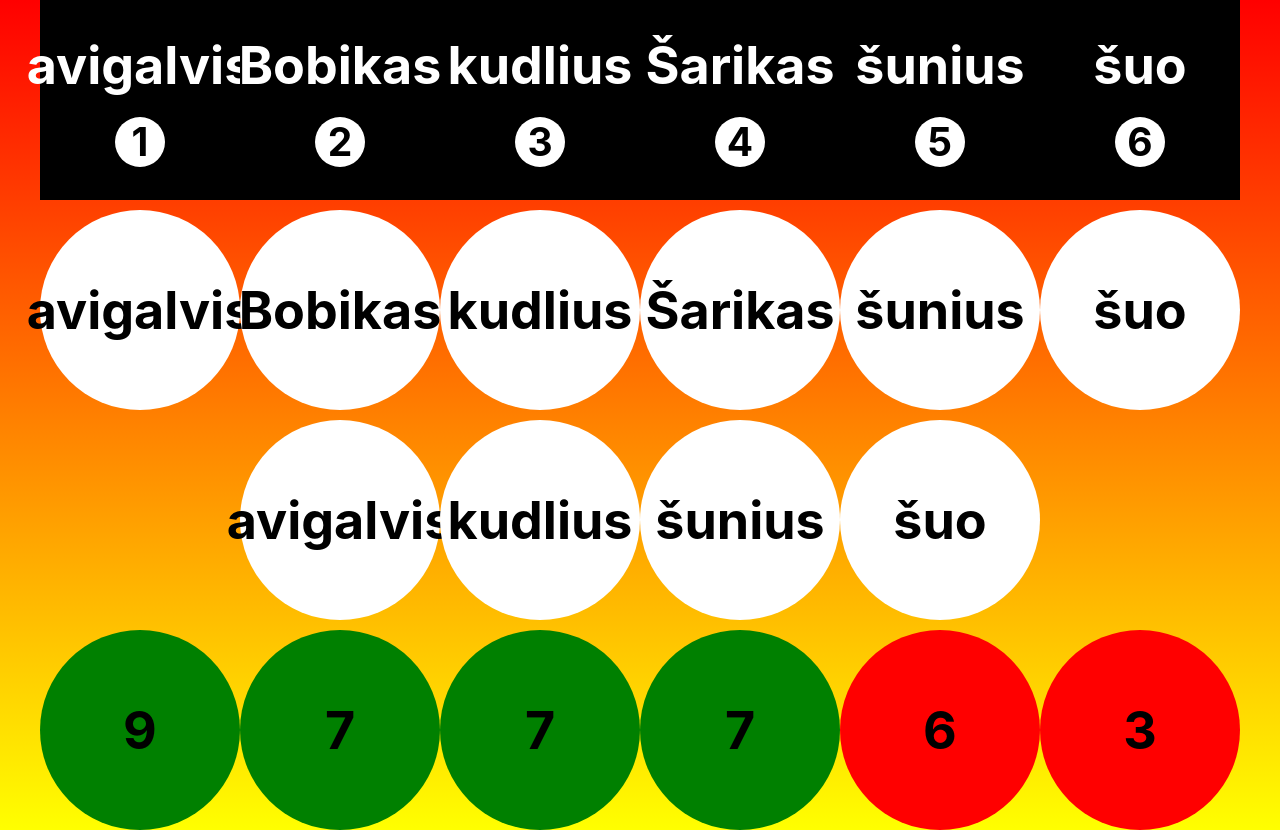
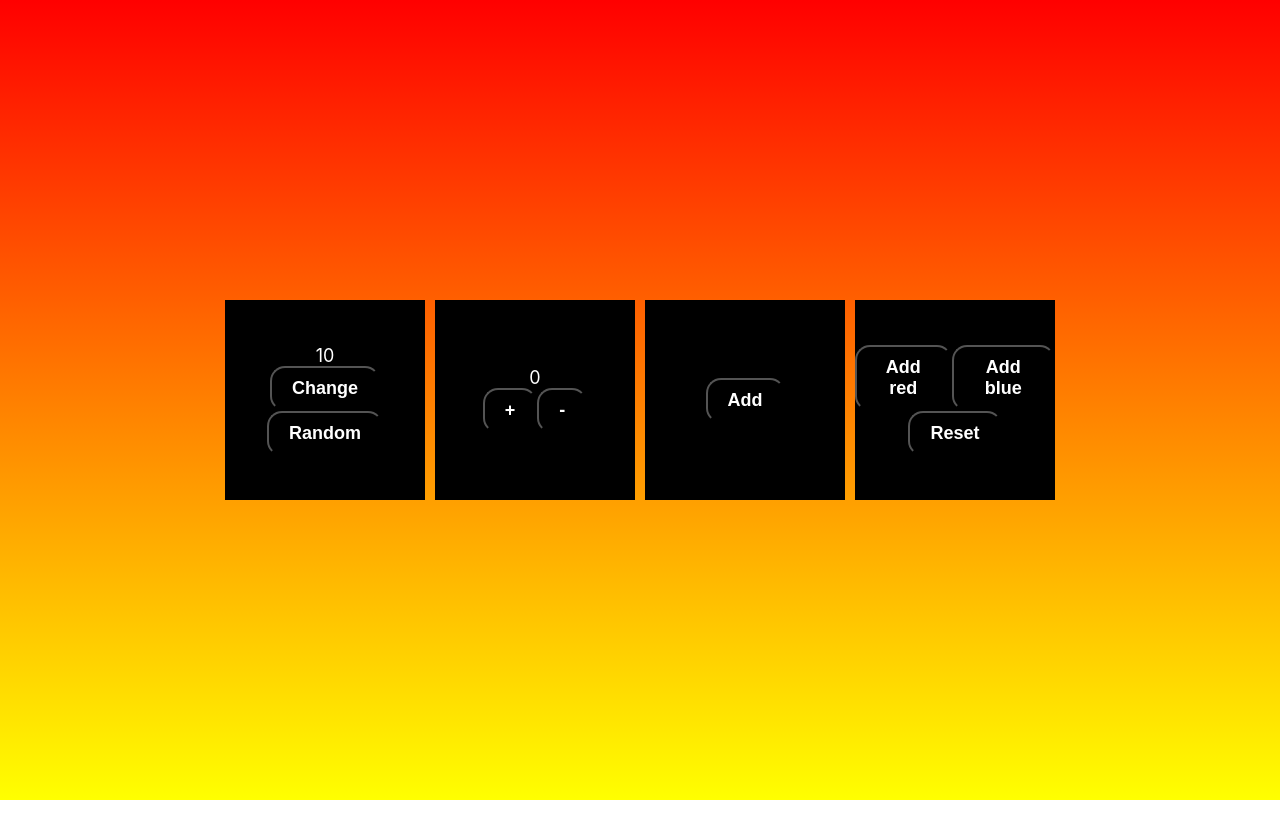
Before and after one commit to ModestasSinkevicius1/react_base, a React (Create React App) app: page / in a window 1280 px wide. After the commit the page ends 800 px from the top, so only its background shows below. Built offline with nearby package versions, Linux system fonts and the light colour scheme.

Commit message:
completed react-state tasks

```diff
--- a/src/App.css
+++ b/src/App.css
@@ -11,7 +11,7 @@
   background-color: #282c34;
   min-height: 100vh;
   display: flex;
-  flex-direction: column;
+  flex-direction: row;
   gap: 10px;
   align-items: center;
   justify-content: center;
@@ -32,40 +32,43 @@
   }
 }
 
-.dog-rect, .dog-circl{
+.change{
   display: flex;
   justify-content: center;
   align-items: center;
+  flex-direction: column;
   width: 200px;
   height: 200px;
+
   background-color: black;
-  color: white;
-  gap: 20px;
-  flex-direction: column;
 }
 
-.dog-rect h1, .dog-rect h2{
-  margin: 0;
+span{
+  font-size: 18px;
 }
 
-.line{
-  display: flex;
-  flex-direction: row;
+.btn-change,
+.btn-random{
+  padding: 10px 20px;
+  background-color: transparent;
+  color: white;
+  font-weight: bolder;
+  border-radius: 15px;
+  font-size: 18px;
 }
 
-.dog-rect h2{
+.block-container{
   display: flex;
-  justify-content: center;
-  align-items: center;
-  background-color: white;
-  color: black;
-  width: 50px;
-  height: 50px;
-  border-radius: 50%;
+  flex-wrap: wrap;
 }
 
-.dog-circl{
-  border-radius: 50%;
-  background-color: white;
-  color: black;
+.block{
+  background-color:deepskyblue;
+  width: 10px;
+  height: 10px;
+  margin: 2px;
 }
+
+.btn-block-add-container{
+  display: flex;
+}
--- a/src/App.jsx
+++ b/src/App.jsx
@@ -1,49 +1,19 @@
 import './App.css';
-
-const dogs = ['šuo', 'šunius', 'Bobikas', 'kudlius', 'Šarikas', 'avigalvis'];
+import Addition from './Components/R4/Addition';
+import Block from './Components/R4/Block';
+import Block2 from './Components/R4/Block2';
+import Change from './Components/R4/Change.jsx';
+import rand from './Utilities/random.js'
 
 //Task Main
 function App() {
   return (
     <div className="App">
       <header className="App-header" style={{backgroundImage: 'linear-gradient(red, yellow)'}}>
-        <div className='line'>
-          {
-            dogs.sort((a, b)=>b.length - a.length).map((dog, i)=>
-              <div key={i} className='dog-rect'>
-                <h1>{dog}</h1>
-                <h2>{i+1}</h2>
-              </div>
-          )
-          }
-        </div>
-        <div className='line'>
-          {
-            dogs.map((dog, i)=>
-              <div key={i} className='dog-circl'>
-                <h1>{dog}</h1>
-              </div>
-          )
-          }
-        </div>
-        <div className='line'>
-          {
-            dogs.filter(a=>a[0].toUpperCase() !== a[0]).map((dog, i)=>
-              <div key={i} className='dog-circl'>
-                <h1>{dog}</h1>
-              </div>
-          )
-          }
-        </div>
-        <div className='line'>
-          {
-            dogs.map((dog, i)=>
-              <div key={i} className='dog-circl' style={dog.length > 6 ? {backgroundColor: 'green'} : {backgroundColor: 'red'}}>
-                <h1>{dog.length}</h1>
-              </div>
-          )
-          }
-        </div>
+        <Change number={rand(5, 25)}/>
+        <Addition />
+        <Block />
+        <Block2 />
       </header>
     </div>
   );
--- /dev/null
+++ b/src/Components/R4/Addition.jsx
@@ -0,0 +1,32 @@
+import React from "react";
+
+class Addition extends React.Component{
+    constructor(){
+        super();
+        this.state = { number: 0 }
+    }
+
+    update
+
+    add = () =>{
+        this.setState({number: this.state.number + 1 });
+    }
+
+    subtract = () =>{
+        this.setState({number: this.state.number - 3 });
+    }
+
+    render(){
+        return(
+            <div className="change">
+                <span>{this.state.number}</span>
+                <div className="btn container">
+                    <button className='btn-change' onClick={this.add}>+</button>
+                    <button className='btn-random' onClick={this.subtract}>-</button>
+                </div>
+            </div>
+        );
+    }
+}
+
+export default Addition;
--- /dev/null
+++ b/src/Components/R4/Block.jsx
@@ -0,0 +1,35 @@
+import React from "react";
+
+class Block extends React.Component{
+    constructor(){
+        super();
+        this.state = { count: 0, required: 0, pressed: 0 }
+    }
+
+    addRectangle = () =>{
+        if(this.state.required <= this.state.pressed){
+            this.setState({count: this.state.count + 1, required: this.state.required + 1, pressed: 0 });
+        }
+        else{
+            this.setState({ pressed: this.state.pressed + 1 });
+        }
+    }
+
+    render(){
+        let cubes = [];
+        for(let i=0;i<this.state.count;i++){
+            cubes.push(<div key={i} className="block"></div>)
+        }
+
+        return(
+            <div className="change">
+                <button className='btn-change' onClick={this.addRectangle}>Add</button>
+                <div className="block-container">
+                    {cubes}
+                </div>
+            </div>
+        );
+    }
+}
+
+export default Block;
--- /dev/null
+++ b/src/Components/R4/Block2.jsx
@@ -0,0 +1,41 @@
+import React from "react";
+
+class Block2 extends React.Component{
+    constructor(){
+        super();
+        this.state = { count: 0 }
+        this.cubes = [];
+    }
+
+    addRed = () =>{
+        this.setState({count: this.state.count + 1});
+        this.cubes.push(<div key={this.state.count} className="block" style={{backgroundColor: 'crimson'}}></div>)
+    }
+
+    addBlue = () =>{
+        this.setState({count: this.state.count + 1});
+        this.cubes.push(<div key={this.state.count} className="block" style={{backgroundColor: 'deepskyblue'}}></div>)
+    }
+
+    reset = () =>{
+        this.setState({count: 0});
+        this.cubes.length = 0;
+    }
+
+    render(){
+        return(
+            <div className="change">
+                <div className="btn-block-add-container">
+                    <button className='btn-change' onClick={this.addRed}>Add red</button>
+                    <button className='btn-change' onClick={this.addBlue}>Add blue</button>
+                </div>
+                    <button className='btn-change' onClick={this.reset}>Reset</button>
+                <div className="block-container">
+                    {this.cubes}
+                </div>
+            </div>
+        );
+    }
+}
+
+export default Block2;
--- /dev/null
+++ b/src/Components/R4/Change.jsx
@@ -0,0 +1,29 @@
+import React from "react";
+import rand from "../../Utilities/random.js";
+
+class Change extends React.Component{
+    constructor(){
+        super();
+        this.state = { radius: '0', number: rand(5, 25) }
+    }
+
+    changeShape = () =>{
+        this.state.radius === '0' ? this.setState({radius: '50%'}) : this.setState({radius: '0'});
+    }
+
+    changeNumber = () =>{
+        this.setState({number: rand(5, 25)});
+    }
+
+    render(){
+        return(
+            <div className="change" style={{borderRadius: this.state.radius}}>
+                <span>{this.state.number}</span>
+                <button className='btn-change' onClick={this.changeShape}>Change</button>
+                <button className='btn-random' onClick={this.changeNumber}>Random</button>
+            </div>
+        );
+    }
+}
+
+export default Change;
--- a/src/Tasks/App-for-fun.css
+++ b/src/Tasks/App-for-fun.css
@@ -17,7 +17,7 @@
   font-size: calc(10px + 2vmin);
   color: white;
   /*background-image: linear-gradient(red, yellow);*/
-  transition: opacity 2s;
+  transition: opacity 15s;
 }
 
 .Hidden-header{
@@ -40,9 +40,40 @@
   }
 }
 
+@keyframes block-swipes {
+  0% {
+    transform: translate(-100px, 200%);
+  }
+  50%{
+    transform: translate(100px, 200%);
+  }
+  100%{
+    transform: translate(-100px, 200%);
+  }
+}
+
+.status-container{
+  position: relative;
+}
+
 .rect{
-  border: 2px solid white;
-  width: 200px;
-  height: 200px;
-  transition: background-color 2s;
+  position: absolute;
+  width: 10px;
+  height: 10px;
+  display: inline-block;
+  top: 50%;
+  transform: translate(-100px, 200%);
+  background-color: white;
+  animation-name: block-swipes;
+  animation-duration: 3.5s;
+  animation-iteration-count: infinite;
 }
+
+.App h1{
+  position: absolute;
+  top: 50%;
+  right: 0;
+  left: 0;
+  transform: translateY(-100%);
+  transition: color 5s;
+}
--- /dev/null
+++ b/src/Tasks/App-state.css
@@ -0,0 +1,50 @@
+.App {
+  text-align: center;
+}
+
+.App-logo {
+  height: 40vmin;
+  pointer-events: none;
+}
+
+.App-header {
+  background-color: #282c34;
+  min-height: 100vh;
+  display: flex;
+  flex-direction: column;
+  gap: 10px;
+  align-items: center;
+  justify-content: center;
+  font-size: calc(10px + 2vmin);
+  color: white;
+}
+
+.App-link {
+  color: #61dafb;
+}
+
+@keyframes App-logo-spin {
+  from {
+    transform: rotate(0deg);
+  }
+  to {
+    transform: rotate(360deg);
+  }
+}
+
+.btn-dog{
+  background-color: black;
+  border: none;
+  color: white;
+  padding: 20px 40px;
+  font-size: 24px;
+  border-radius: 10px;
+}
+
+.btn-dog:hover{
+  cursor: pointer;
+}
+
+.btn-dog:active{
+  box-shadow: 1px 1px 5px rgb(51, 225, 12), inset;
+}
```
Also changed, not shown: src/Components/RState/Dog.jsx (added, +25 -0 lines), src/Components/RState/Show.jsx (added, +16 -0 lines), src/Tasks/App-for-fun.jsx (+8 -10 lines), src/Tasks/App-state.jsx (added, +16 -0 lines).
